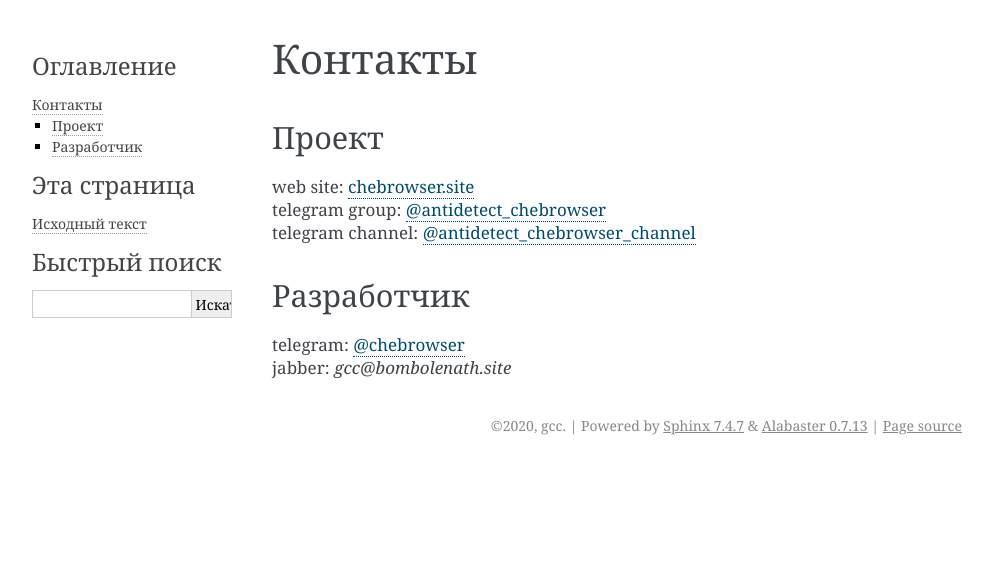
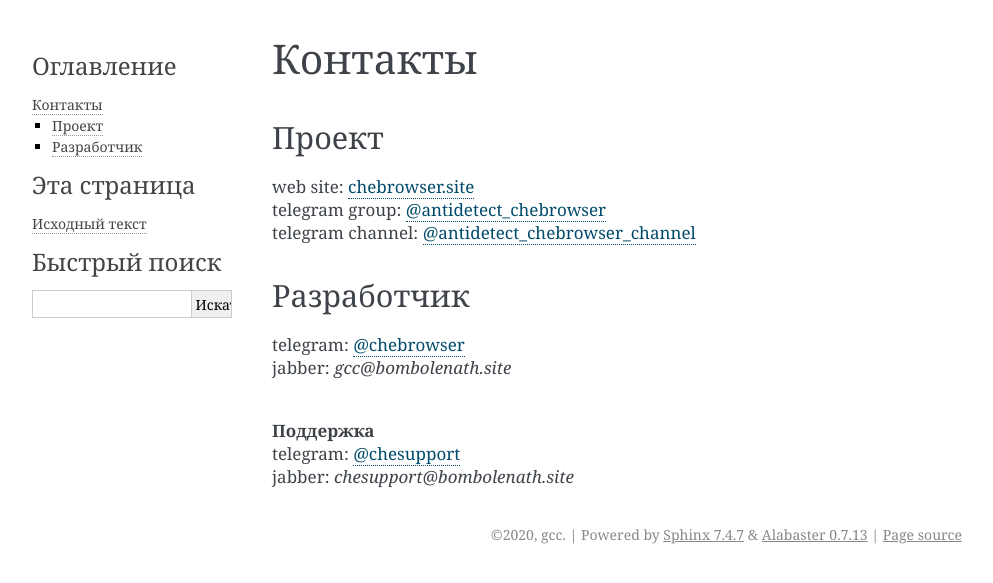
Before and after one commit to gcc-master/chebrowser-beta-doc, a Sphinx documentation site: the page built from source/contacts.rst, in a window 1280 px wide. Shown: the top 583 px of the page, without its empty margins (148-1141 px from the left). Built offline with Sphinx 7.4.7, drawn with Linux system fonts in a browser that asks for light colours.

Commit message:
ver 0.2.2

```diff
--- a/source/contacts.rst
+++ b/source/contacts.rst
@@ -13,5 +13,10 @@
 | telegram: `@chebrowser <https://t.me/chebrowser>`_
 | jabber: `gcc@bombolenath.site`
 
+|
+| **Поддержка**
+| telegram: `@chesupport <https://t.me/chesupport>`_
+| jabber: `chesupport@bombolenath.site`
+
 
 .. include:: yandex-metrika.rst
```
